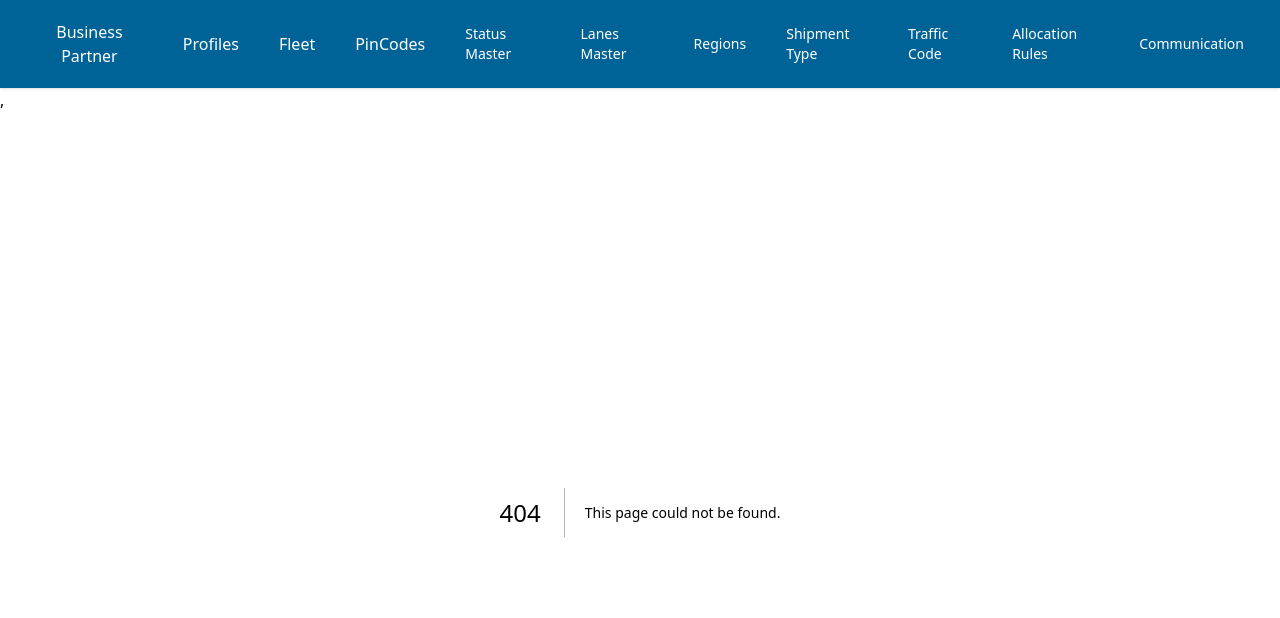
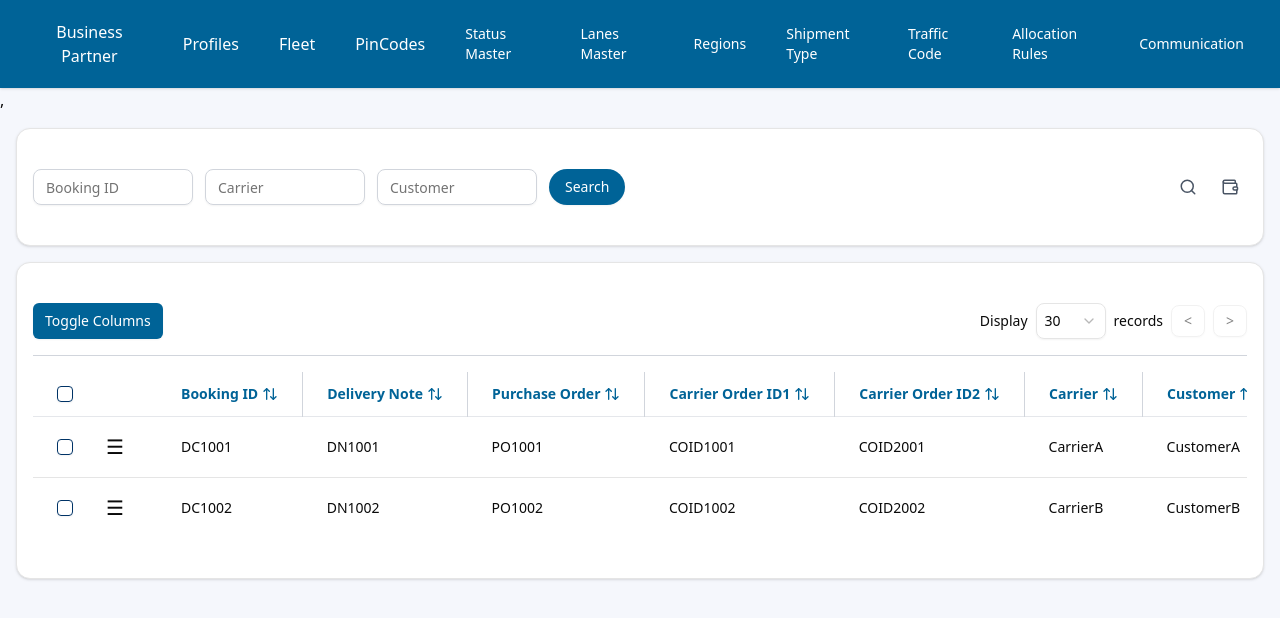
Before and after one commit to rohit24-creator/devdemo_sharedrepo, a Next.js app: page /lists/order/documentcontrol in a window 1280 px wide. Before the commit this address had no page. Shown: the top 618 px of the page. Built offline with nearby package versions, Linux system fonts and the light colour scheme.

Commit message:
completed a xborder and claims pages

```diff
--- /dev/null
+++ b/app/lists/order/XBRDRorders/page.js
@@ -0,0 +1,77 @@
+"use client";
+
+import { useEffect, useState } from "react";
+import ReusableTable from "@/components/ui/reusableComponent/viewtable";
+import { formatRowsWithId } from "@/lib/utils";
+
+export default function XBRDRordersPage() {
+  const [columns, setColumns] = useState([]);
+  const [rows, setRows] = useState([]);
+
+  useEffect(() => {
+    const fetchData = async () => {
+      try {
+        const res = await fetch("/XBRDRorders.json");
+        const data = await res.json();
+        const formattedColumns = data.headers.map((header) => ({
+          accessorKey: header.accessorKey,
+          header: header.header,
+        }));
+        setColumns(formattedColumns);
+        setRows(formatRowsWithId(data.rows));
+      } catch (err) {
+        console.error("Error fetching XBRDRorders data:", err);
+      }
+    };
+    fetchData();
+  }, []);
+
+  const filterFields = [
+    { name: "orderId", label: "Order ID" },
+    { name: "tripNo", label: "Trip No" },
+    { name: "status", label: "Status" },
+  ];
+
+  const handleActionClick = (action, row) => {
+    if (action === "delete") {
+      const updated = rows.filter((r) => r.id !== row.id);
+      setRows(updated);
+    } else if (action === "edit") {
+      console.log("Edit row", row);
+    } else if (action === "view") {
+      console.log("View row", row);
+    } else {
+      console.log("Unknown action", action, row);
+    }
+  };
+
+  return (
+    <div className="p-4">
+      <ReusableTable
+        title="XBorder Orders"
+        columns={columns}
+        rows={rows}
+        showActions={true}
+        filterFields={filterFields}
+        onSearch={(data) => console.log("Search:", data)}
+        showFirstIcon={false}   // Bell (notification) icon
+        showSecondIcon={true}  // Search icon
+        showThirdIcon={true}   // Wallet icon
+        showFourthIcon={false} // No document icon
+        showFifthIcon={true}   // Fifth bell icon
+        enabledActions={["edit", "view", "delete", "copyOrder", "reverseOrder", "generateTWB", "printLabel"]}
+        onActionClick={handleActionClick}
+        secondIconMenu={[
+          { label: "Grid View", onClick: () => console.log("Grid View") },
+          { label: "Table View", onClick: () => console.log("Table View") },
+        ]}
+        thirdIconMenu={[
+          { label: "Money View", onClick: () => console.log("Money View") },
+        ]}
+        fifthIconMenu={[
+          { label: "Bell Action 1", onClick: () => console.log("Bell Action 1") },
+        ]}
+      />
+    </div>
+  );
+}
--- /dev/null
+++ b/app/lists/order/documentcontrol/page.js
@@ -0,0 +1,78 @@
+"use client";
+
+import { useEffect, useState } from "react";
+import ReusableTable from "@/components/ui/reusableComponent/viewtable";
+import { formatRowsWithId } from "@/lib/utils";
+
+export default function DocumentControlPage() {
+  const [columns, setColumns] = useState([]);
+  const [rows, setRows] = useState([]);
+
+  useEffect(() => {
+    const fetchData = async () => {
+      try {
+        const res = await fetch("/documentcontrol.json");
+        const data = await res.json();
+        const formattedColumns = data.headers.map((header) => ({
+          accessorKey: header.accessorKey,
+          header: header.header,
+        }));
+        setColumns(formattedColumns);
+        setRows(formatRowsWithId(data.rows));
+      } catch (err) {
+        console.error("Error fetching document control data:", err);
+      }
+    };
+    fetchData();
+  }, []);
+
+  const filterFields = [
+    { name: "bookingId", label: "Booking ID" },
+    { name: "carrier", label: "Carrier" },
+    { name: "customer", label: "Customer" },
+  ];
+
+  const handleActionClick = (action, row) => {
+    if (action === "delete") {
+      const updated = rows.filter((r) => r.id !== row.id);
+      setRows(updated);
+    } else if (action === "edit") {
+      console.log("Edit row", row);
+    } else if (action === "view") {
+      console.log("View row", row);
+    } else {
+      console.log("Unknown action", action, row);
+    }
+  };
+
+  return (
+    <div className="p-4">
+      <ReusableTable
+        title="Document Control"
+        columns={columns}
+        rows={rows}
+        showActions={true}
+        filterFields={filterFields}
+        onSearch={(data) => console.log("Search:", data)}
+        showFirstIcon={false}
+        showSecondIcon={true}
+        showThirdIcon={true}
+        showFourthIcon={false}
+        showFifthIcon={false}
+        enabledActions={["edit", "view", "delete", "copyOrder", "reverseOrder", "generateTWB", "printLabel"]}
+        onActionClick={handleActionClick}
+        secondIconMenu={[
+          { label: "Grid View", onClick: () => console.log("Grid View") },
+          { label: "Table View", onClick: () => console.log("Table View") },
+        ]}
+        thirdIconMenu={[
+          { label: "Money View", onClick: () => console.log("Money View") },
+        ]}
+        fifthIconMenu={[
+          { label: "Bell Action 1", onClick: () => console.log("Bell Action 1") },
+          { label: "Bell Action 2", onClick: () => console.log("Bell Action 2") },
+        ]}
+      />
+    </div>
+  );
+}
--- a/components/ui/reusableComponent/viewtable.js
+++ b/components/ui/reusableComponent/viewtable.js
@@ -25,7 +25,7 @@ import {
 import { Button } from "@/components/ui/button";
 import { Card, CardContent } from "@/components/ui/card";
 import { Checkbox } from "@/components/ui/checkbox";
-import { ArrowUpDown, Search, LayoutGrid, FileText, DollarSign, Wallet, Copy, RotateCcw, FilePlus, Printer } from "lucide-react";
+import { ArrowUpDown, Search, LayoutGrid, FileText, DollarSign, Wallet, Copy, RotateCcw, FilePlus, Printer, Bell } from "lucide-react";
 import { Input } from "@/components/ui/input";
 import { Popover, PopoverTrigger, PopoverContent } from "@/components/ui/popover";
 import { Calendar } from "@/components/ui/calendar";
@@ -56,6 +56,8 @@ export default function ReusableTable({
   secondIconMenu = [],
   thirdIconMenu = [],
   fourthIconMenu = [],
+  showFifthIcon = false,
+  fifthIconMenu = [],
   enabledActions = ["edit", "view", "delete", "tripHistory"], // <-- use prop, not hardcoded
   onActionClick = () => {},                   // <-- use prop, not hardcoded
 }) {
@@ -269,12 +271,8 @@ export default function ReusableTable({
           </Button>
         </div>
         <div className="flex items-center gap-6 pr-2">
-          {showFirstIcon && <Search size={18} className="cursor-pointer text-gray-600" />}
-          {showSecondIcon && (
+          {showFirstIcon && (
             <DropdownMenu>
-              <DropdownMenuTrigger asChild>
-                <LayoutGrid size={18} className="cursor-pointer text-gray-600" />
-              </DropdownMenuTrigger>
               <DropdownMenuContent>
                 {secondIconMenu.map((item, idx) => (
                   <DropdownMenuItem key={idx} onClick={item.onClick}>
@@ -284,6 +282,7 @@ export default function ReusableTable({
               </DropdownMenuContent>
             </DropdownMenu>
           )}
+          {showSecondIcon && <Search size={18} className="cursor-pointer text-gray-600" />}
           {showThirdIcon && (
             <DropdownMenu>
               <DropdownMenuTrigger asChild>
@@ -305,6 +304,20 @@ export default function ReusableTable({
               </DropdownMenuTrigger>
               <DropdownMenuContent>
                 {fourthIconMenu.map((item, idx) => (
+                  <DropdownMenuItem key={idx} onClick={item.onClick}>
+                    {item.label}
+                  </DropdownMenuItem>
+                ))}
+              </DropdownMenuContent>
+            </DropdownMenu>
+          )}
+          {showFifthIcon && (
+            <DropdownMenu>
+              <DropdownMenuTrigger asChild>
+                <Bell size={18} className="cursor-pointer text-gray-600" />
+              </DropdownMenuTrigger>
+              <DropdownMenuContent>
+                {fifthIconMenu.map((item, idx) => (
                   <DropdownMenuItem key={idx} onClick={item.onClick}>
                     {item.label}
                   </DropdownMenuItem>
@@ -385,8 +398,7 @@ export default function ReusableTable({
                 <Checkbox
                   checked={isAllSelected}
                   onCheckedChange={toggleSelectAll}
-                  className="data-[state=checked]:bg-[#006397] data-[state=checked]:border-[#006397]"
-                />
+                  className="border-[#003366] data-[state=checked]:bg-[#006397] data-[state=checked]:border-[#006397]"                />
               </TableHead>
               {showActions && rows.length > 0 && (
                 <TableHead className="w-12 px-6 py-3" />
@@ -419,8 +431,7 @@ export default function ReusableTable({
                     <Checkbox
                       checked={selectedRows.includes(row.id)}
                       onCheckedChange={() => toggleRow(row)}
-                      className="data-[state=checked]:bg-[#006397] data-[state=checked]:border-[#006397]"
-                    />
+                      className="border-[#003366] data-[state=checked]:bg-[#006397] data-[state=checked]:border-[#006397]"                    />
                   </TableCell>
 
                   {showActions && (
--- /dev/null
+++ b/public/XBRDRorders.json
@@ -0,0 +1,58 @@
+{
+  "headers": [
+    { "accessorKey": "orderId", "header": "Order ID" },
+    { "accessorKey": "deliveryNote", "header": "Delivery Note" },
+    { "accessorKey": "pickup", "header": "Pickup" },
+    { "accessorKey": "delivery", "header": "Delivery" },
+    { "accessorKey": "tripNo", "header": "Trip No" },
+    { "accessorKey": "status", "header": "Status" },
+    { "accessorKey": "createdDate", "header": "Created Date" },
+    { "accessorKey": "pickupDate", "header": "Pickup Date" },
+    { "accessorKey": "deliveryDate", "header": "Delivery Date" },
+    { "accessorKey": "modeOfTransport", "header": "Mode Of Transport" },
+    { "accessorKey": "totalPackages", "header": "Total Packages" },
+    { "accessorKey": "otherStatus", "header": "Other Status" },
+    { "accessorKey": "weight", "header": "Weight" },
+    { "accessorKey": "volume", "header": "Volume" },
+    { "accessorKey": "companyCode", "header": "Company Code" },
+    { "accessorKey": "branchCode", "header": "Branch Code" }
+  ],
+  "rows": [
+    {
+      "orderId": "XBRD1001",
+      "deliveryNote": "DN001",
+      "pickup": "Mumbai",
+      "delivery": "Dubai",
+      "tripNo": "TRIPX001",
+      "status": "Active",
+      "createdDate": "2025-07-10",
+      "pickupDate": "2025-07-11",
+      "deliveryDate": "2025-07-15",
+      "modeOfTransport": "Sea",
+      "totalPackages": "10",
+      "otherStatus": "In Transit",
+      "weight": "1000 kg",
+      "volume": "20 cbm",
+      "companyCode": "CMPX",
+      "branchCode": "BRX01"
+    },
+    {
+      "orderId": "XBRD1002",
+      "deliveryNote": "DN002",
+      "pickup": "Chennai",
+      "delivery": "Singapore",
+      "tripNo": "TRIPX002",
+      "status": "Pending",
+      "createdDate": "2025-07-09",
+      "pickupDate": "2025-07-10",
+      "deliveryDate": "2025-07-14",
+      "modeOfTransport": "Air",
+      "totalPackages": "5",
+      "otherStatus": "Ready",
+      "weight": "500 kg",
+      "volume": "8 cbm",
+      "companyCode": "CMPY",
+      "branchCode": "BRY01"
+    }
+  ]
+}
--- /dev/null
+++ b/public/documentcontrol.json
@@ -0,0 +1,55 @@
+{
+  "headers": [
+    { "accessorKey": "bookingId", "header": "Booking ID" },
+    { "accessorKey": "deliveryNote", "header": "Delivery Note" },
+    { "accessorKey": "purchaseOrder", "header": "Purchase Order" },
+    { "accessorKey": "carrierOrderId1", "header": "Carrier Order ID1" },
+    { "accessorKey": "carrierOrderId2", "header": "Carrier Order ID2" },
+    { "accessorKey": "carrier", "header": "Carrier" },
+    { "accessorKey": "customer", "header": "Customer" },
+    { "accessorKey": "pickup", "header": "Pickup" },
+    { "accessorKey": "delivery", "header": "Delivery" },
+    { "accessorKey": "pickupDate", "header": "Pickup Date" },
+    { "accessorKey": "deliveryDate", "header": "Delivery Date" },
+    { "accessorKey": "placeCount", "header": "Place Count" },
+    { "accessorKey": "docsReceived", "header": "Docs Received" },
+    { "accessorKey": "docsSent", "header": "Docs Sent" },
+    { "accessorKey": "comments", "header": "Comments" }
+  ],
+  "rows": [
+    {
+      "bookingId": "DC1001",
+      "deliveryNote": "DN1001",
+      "purchaseOrder": "PO1001",
+      "carrierOrderId1": "COID1001",
+      "carrierOrderId2": "COID2001",
+      "carrier": "CarrierA",
+      "customer": "CustomerA",
+      "pickup": "Chennai",
+      "delivery": "Mumbai",
+      "pickupDate": "2025-07-10",
+      "deliveryDate": "2025-07-12",
+      "placeCount": "2",
+      "docsReceived": "Yes",
+      "docsSent": "No",
+      "comments": "Urgent"
+    },
+    {
+      "bookingId": "DC1002",
+      "deliveryNote": "DN1002",
+      "purchaseOrder": "PO1002",
+      "carrierOrderId1": "COID1002",
+      "carrierOrderId2": "COID2002",
+      "carrier": "CarrierB",
+      "customer": "CustomerB",
+      "pickup": "Delhi",
+      "delivery": "Bangalore",
+      "pickupDate": "2025-07-11",
+      "deliveryDate": "2025-07-13",
+      "placeCount": "1",
+      "docsReceived": "No",
+      "docsSent": "Yes",
+      "comments": "Normal"
+    }
+  ]
+}
--- a/public/order.json
+++ b/public/order.json
@@ -1,6 +1,5 @@
 {
   "headers": [
-    { "accessorKey": "action", "header": "Action" },
     { "accessorKey": "sNo", "header": "S.No" },
     { "accessorKey": "bookingId", "header": "Booking ID" },
     { "accessorKey": "deliveryNote", "header": "Delivery Note" },
@@ -36,7 +35,6 @@
   ],
   "rows": [
     {
-      "action": "",
       "sNo": "1",
       "bookingId": "125270004",
       "deliveryNote": "0482424672",
@@ -71,7 +69,6 @@
       "paymentRef": ""
     },
     {
-      "action": "",
       "sNo": "2",
       "bookingId": "125270003",
       "deliveryNote": "0482424672",
```
